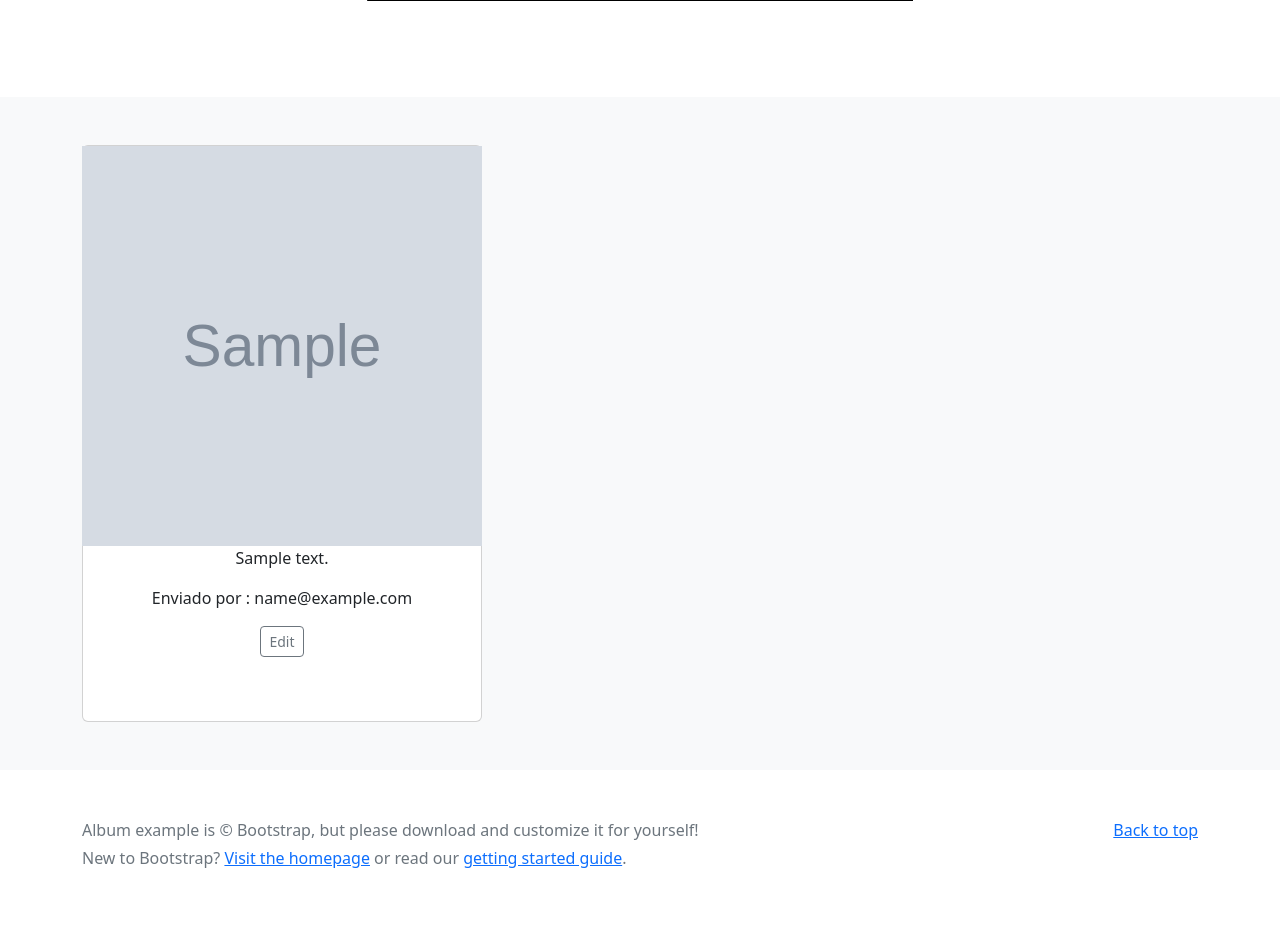
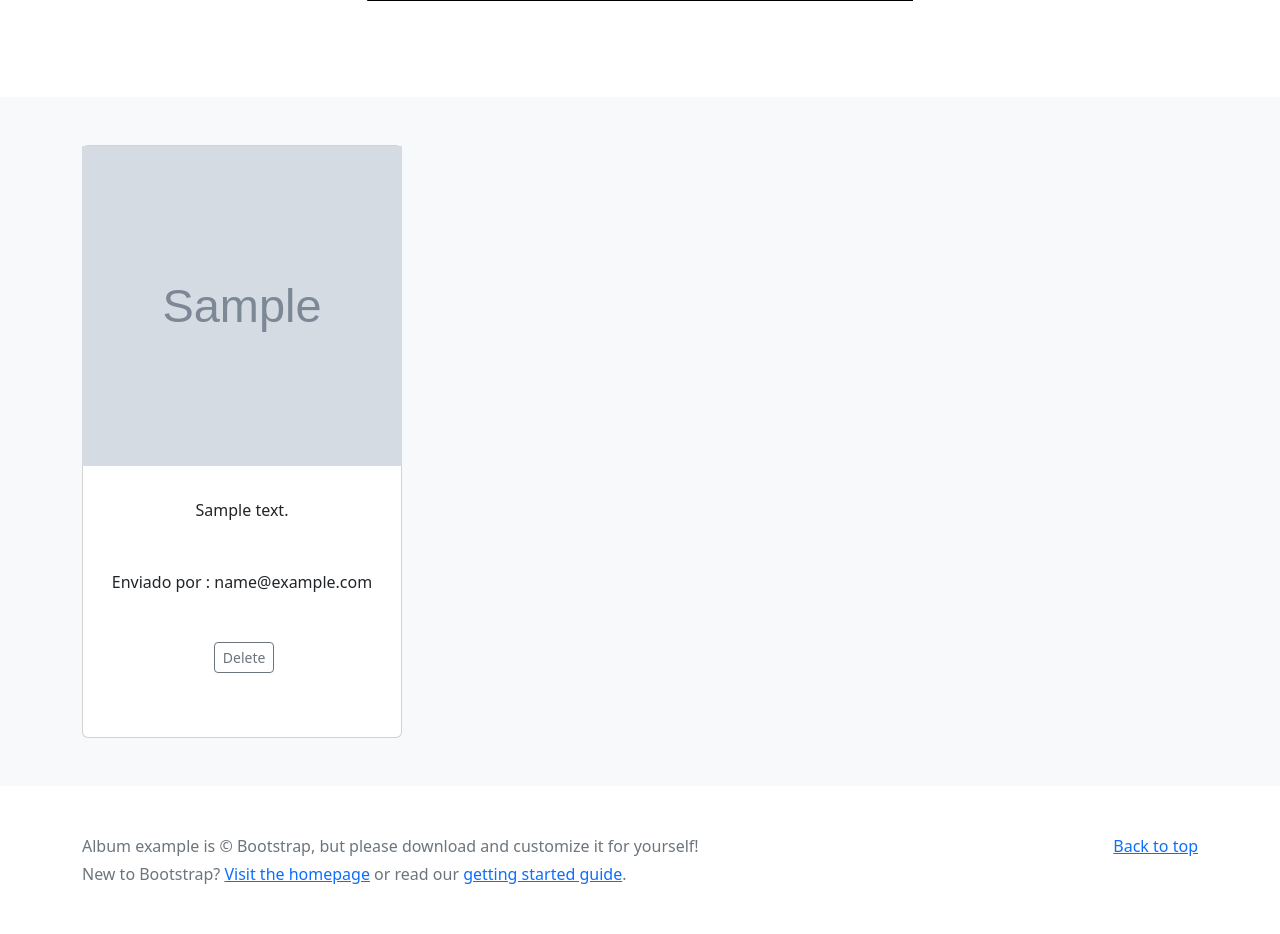
Before and after one commit to baratapedro/album-php, a PHP site: page / in a window 1280 px wide. Shown: the part 457-1391 px from the top of the page. Before the commit the page ends 1325 px from the top, so only its background shows below. Run offline with PHP 8.4, Linux system fonts and the light colour scheme; the visitor is signed in with stand-in values (Sample User, id 1); tables that the repository leaves empty or names only in its code hold one stand-in row (values such as "Sample post"); grey boxes marked "Sample" are stand-in pictures.

Commit message:
Added delete function

```diff
--- a/index.php
+++ b/index.php
@@ -97,8 +97,8 @@ $resultt = mysqli_query($con, $qry);
     }
 
     .image {
-      width: 25rem;
-      height: 25rem;
+      width: 20rem;
+      height: 20rem;
     }
 
     .col {
@@ -124,7 +124,8 @@ $resultt = mysqli_query($con, $qry);
       flex-direction: column;
       justify-content: center;
       align-items: center;
-      width: 25rem;
+      gap: 2rem;
+      width: 20rem;
     }
   </style>
 
@@ -233,7 +234,12 @@ $resultt = mysqli_query($con, $qry);
                     if ($image_id == $userID) {
                       echo "
                       <div class='btn-group'>
-                        <button type='button' class='btn btn-sm btn-outline-secondary'>Edit</button>
+                      <form action='delete.php' method='POST'>
+                      <label>
+                      <input type='text' name='path_name' value='$image_path' hidden/>
+                      </label>
+                      <button type='submit' name='bt-delete' class='btn btn-sm btn-outline-secondary'>Delete</button>
+                      </form>
                       </div>
                    </div>
                       </div>";
```
Also changed, not shown: delete.php (added, +13 -0 lines), images/62c446d75a5ae.jpg (added), images/62c455cc9d4bb.jpg (added).
